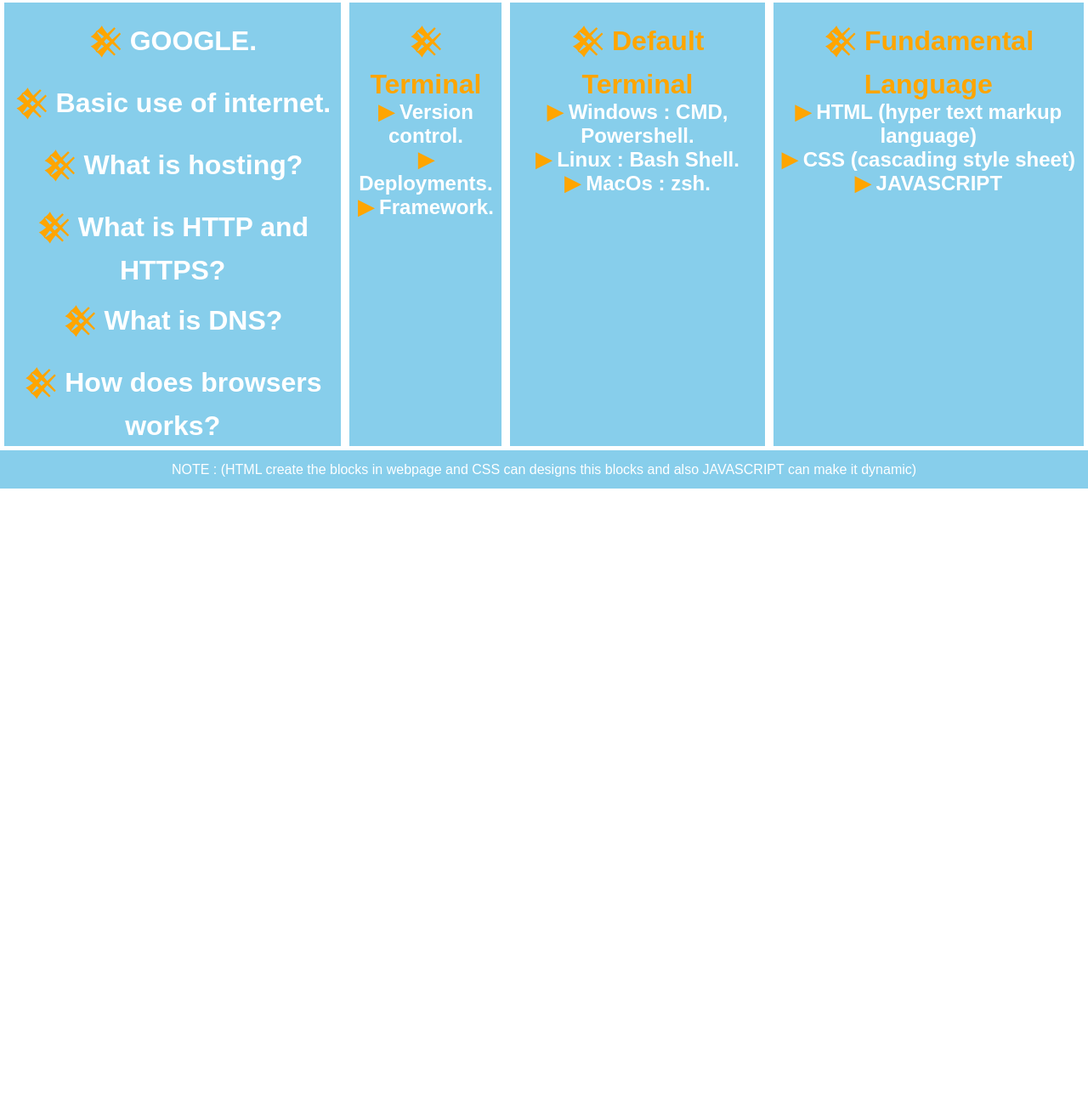
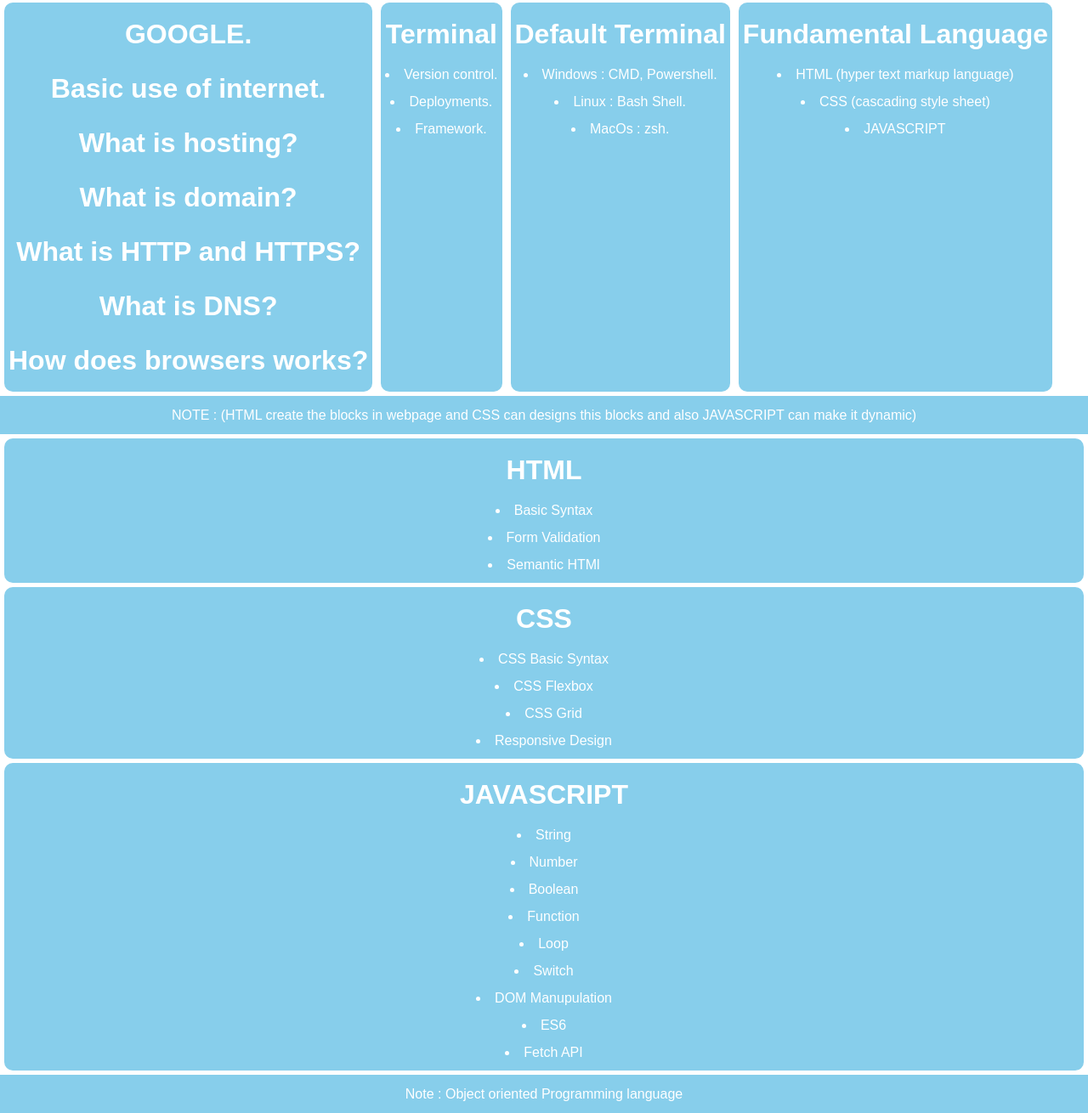
Before and after one commit to nrNaym/page, a plain HTML site: page index.html in a window 1280 px wide. Shown: the part 502-1812 px from the top of the page at 85% size. Before the commit the page ends 1077 px from the top, so only its background shows below. Drawn offline with Linux system fonts and the light colour scheme.

Commit message:
2nd commit

```diff
--- a/index.html
+++ b/index.html
@@ -25,7 +25,7 @@
 
     <div class="about">
         <h1>Welcome to <br><span class="nrn-color">NRN's</span> Webpage</h1>
-        <h2>Beginner web-developer</h2>
+        <li>Beginner web-developer</li>
         <p><span class="iam">I'm learning</span> <br>
 
             HTML, CSS, JAVASCRIPT, BOOTSTRAP, etc.
@@ -38,33 +38,61 @@
     </header>
     <div class="main">
         <div class="step1 step">
-            <h1><span style="color: orange;">𒆜</span> GOOGLE.</h1>
-            <h1><span style="color: orange;">𒆜</span> Basic use of internet.</h1>
-            <h1><span style="color: orange;">𒆜</span> What is hosting?</h1>
-            <h1><span style="color: orange;">𒆜</span> What is HTTP and HTTPS?</h1>
-            <h1><span style="color: orange;">𒆜</span> What is DNS?</h1>
-            <h1><span style="color: orange;">𒆜</span> How does browsers works?</h1>
+            <h1>GOOGLE.</h1>
+            <h1>Basic use of internet.</h1>
+            <h1>What is hosting?</h1>
+            <h1>What is domain?</h1>
+            <h1>What is HTTP and HTTPS?</h1>
+            <h1>What is DNS?</h1>
+            <h1>How does browsers works?</h1>
         </div>
         <div class="step2 step">
-            <h1><span style="color: orange;">𒆜</span> Terminal</h1>
-            <h2><sman style="color: orange;">▶</sman> Version control.</h2>
-            <h2><sman style="color: orange;">▶</sman> Deployments.</h2>
-            <h2><sman style="color: orange;">▶</sman> Framework.</h2>
+            <h1>Terminal</h1>
+            <li>Version control.</li>
+            <li>Deployments.</li>
+            <li>Framework.</li>
         </div>
         <div class="step3 step">
-            <h1><span style="color: orange;">𒆜</span> Default Terminal</h1>
-            <h2><sman style="color: orange;">▶</sman> Windows : CMD, Powershell.</h2>
-            <h2><sman style="color: orange;">▶</sman> Linux : Bash Shell.</h2>
-            <h2><sman style="color: orange;">▶</sman> MacOs : zsh.</h2>
+            <h1>Default Terminal</h1>
+            <li>Windows : CMD, Powershell.</li>
+            <li>Linux : Bash Shell.</li>
+            <li>MacOs : zsh.</li>
         </div>
         <div class="step4 step">
-            <h1><span style="color: orange;">𒆜</span> Fundamental Language</h1>
-            <h2><sman style="color: orange;">▶</sman> HTML (hyper text markup language)</h2>
-            <h2><sman style="color: orange;">▶</sman> CSS (cascading style sheet)</h2>
-            <h2><sman style="color: orange;">▶</sman> JAVASCRIPT</h2>
+            <h1>Fundamental Language</h1>
+            <li>HTML (hyper text markup language)</li>
+            <li>CSS (cascading style sheet)</li>
+            <li> JAVASCRIPT</li>
         </div>
     </div>
     <p class="pera1">NOTE : (HTML create the blocks in webpage and CSS can designs this blocks and also JAVASCRIPT can make it dynamic)</p>
+    <div class="step5 step">
+        <h1>HTML</h1>
+        <li>Basic Syntax</li>
+        <li>Form Validation</li>
+        <li>Semantic HTMl</li>
+    </div>
+    <div class="step5 step">
+        <h1>CSS</h1>
+        <li>CSS Basic Syntax</li>
+        <li>CSS Flexbox</li>
+        <li>CSS Grid</li>
+        <li>Responsive Design</li>
+    </div>
+    <div class="step6 step">
+        <h1>JAVASCRIPT</h1>
+        <li>String</li>
+        <li>Number</li>
+        <li>Boolean</li>
+        <li>Function</li>
+        <li>Loop</li>
+        <li>Switch</li>
+        <li>DOM Manupulation</li>
+        <li>ES6</li>
+        <li>Fetch API</li>
+    </div>
+    <p class="pera1">Note : Object oriented Programming language</p>
+
 
 
 
--- a/style.css
+++ b/style.css
@@ -122,20 +122,25 @@ header{
   }
 h1, h2{
     text-align: center;
+    line-height: 2;
 }
 .step{
     margin: 5px;
     padding: 5px;
     background-color: skyblue;
+    border-radius: 10px;}
+.step2{
+    text-align: center;
+    line-height: 2;
+
 }
-.step2 h1{
-    color: orange;
+.step3{
+    text-align: center;
+    line-height: 2;
 }
-.step3 h1{
-    color: orange;
-}
-.step4 h1{
-    color: orange;
+.step4{
+    text-align: center;
+    line-height: 2;
 }
 .pera1{
     background-color: skyblue;
@@ -143,3 +148,13 @@ h1, h2{
     padding: 5px;
     text-align: center;
 }
+.step5{
+    color: white;
+    line-height: 2;
+    text-align: center;
+}
+.step6{
+    color: white;
+    text-align: center;
+    line-height: 2;
+}
```
